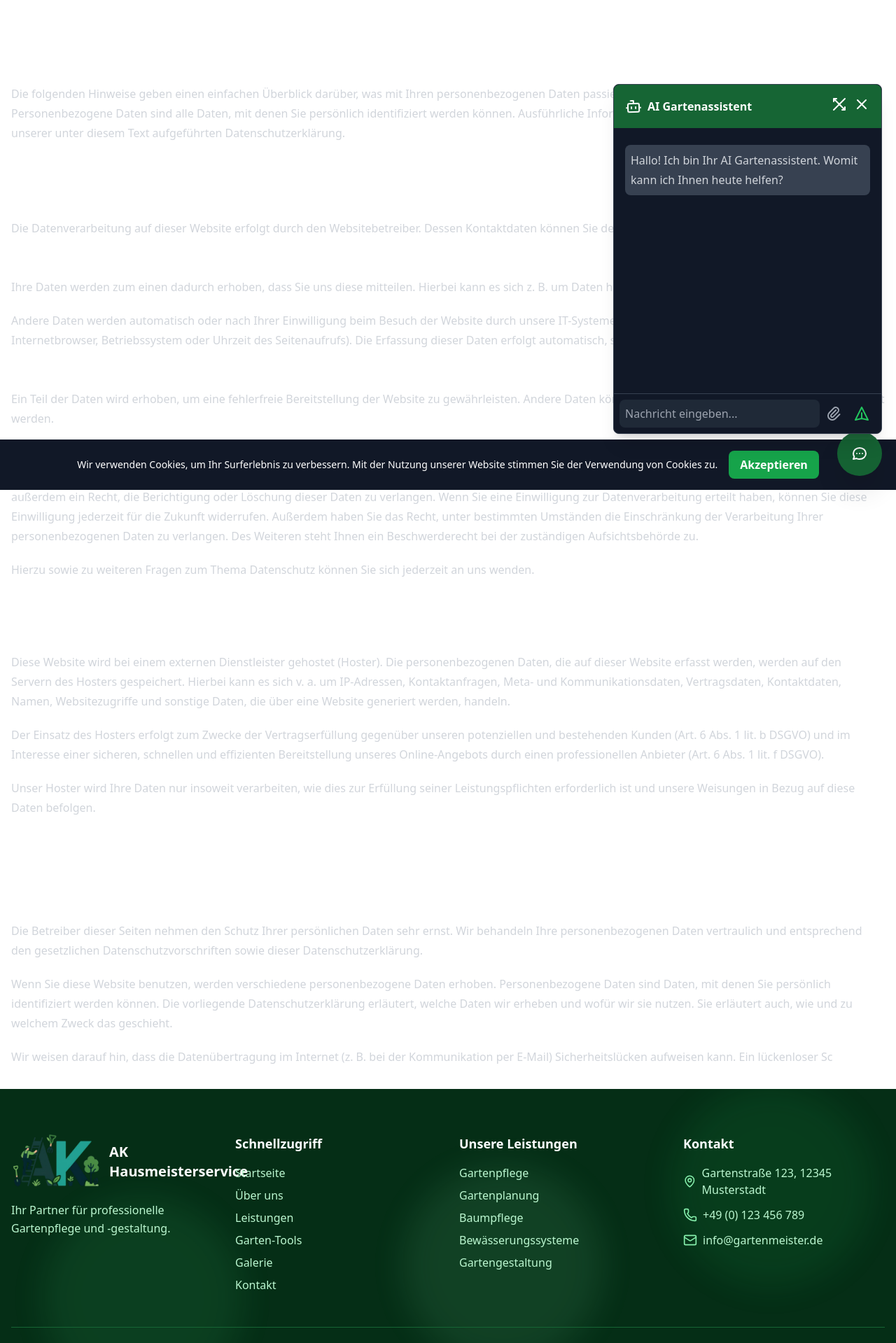
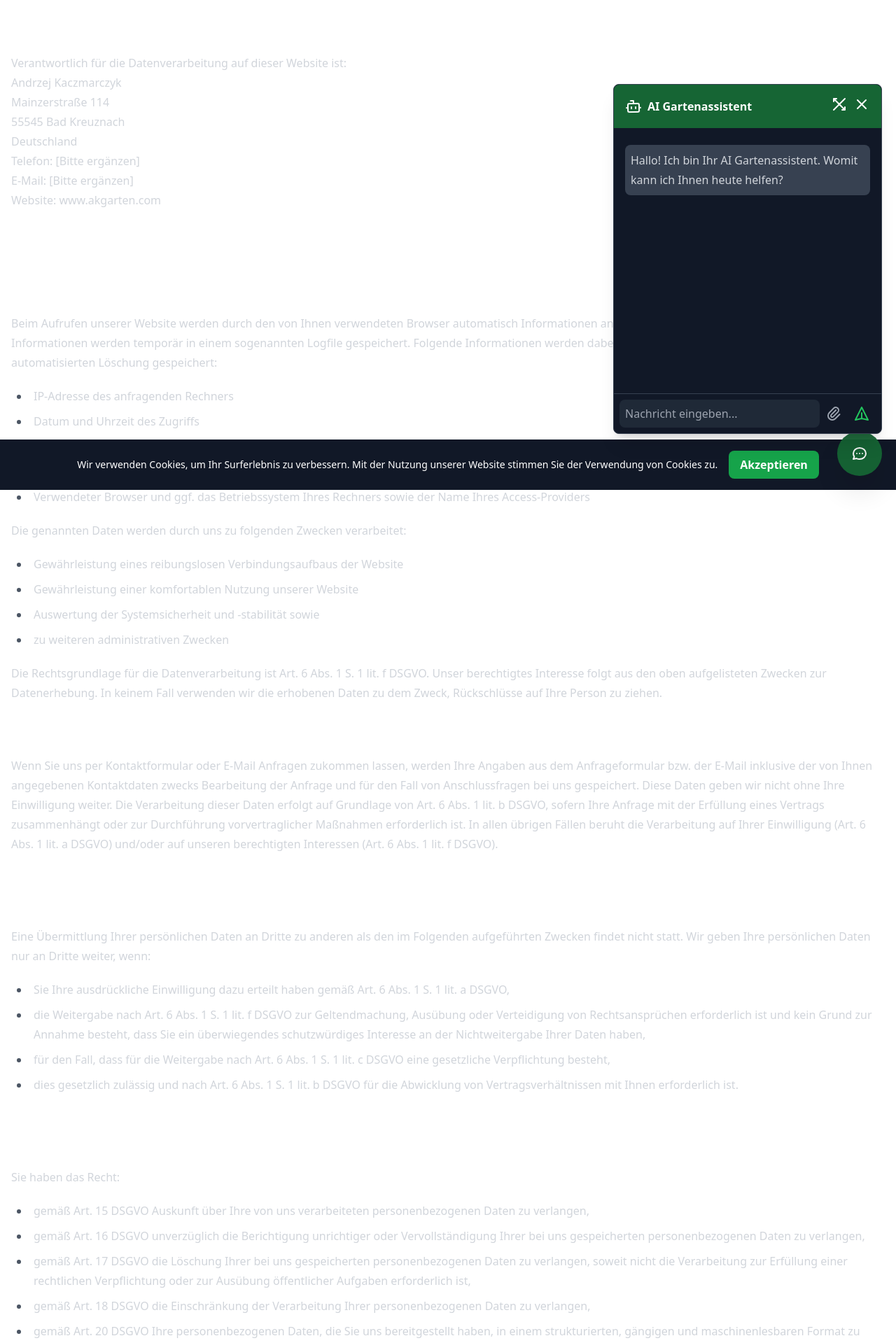
Before and after one commit to Bl4nk44/akgarten, a React (Vite) app: page /datenschutz in a window 1280 px wide. Shown: the part 100-2019 px from the top of the page at 70% size. Built offline with nearby package versions, Linux system fonts and the light colour scheme.

Commit message:
Feat: Zaktualizowano politykę prywatności o pełną treść

```diff
--- a/src/pages/Datenschutz.tsx
+++ b/src/pages/Datenschutz.tsx
@@ -10,32 +10,100 @@ export default function Datenschutz() {
         <article className="prose prose-invert max-w-none">
           <h1>Datenschutzerklärung</h1>
 
-          <h2>1. Datenschutz auf einen Blick</h2>
-          <h3>Allgemeine Hinweise</h3>
-          <p>Die folgenden Hinweise geben einen einfachen Überblick darüber, was mit Ihren personenbezogenen Daten passiert, wenn Sie diese Website besuchen. Personenbezogene Daten sind alle Daten, mit denen Sie persönlich identifiziert werden können. Ausführliche Informationen zum Thema Datenschutz entnehmen Sie unserer unter diesem Text aufgeführten Datenschutzerklärung.</p>
+          <h2>1. Verantwortlicher</h2>
+          <p>
+            Verantwortlich für die Datenverarbeitung auf dieser Website ist:
+            <br />
+            Andrzej Kaczmarczyk
+            <br />
+            Mainzerstraße 114
+            <br />
+            55545 Bad Kreuznach
+            <br />
+            Deutschland
+            <br />
+            Telefon: [Bitte ergänzen]
+            <br />
+            E-Mail: [Bitte ergänzen]
+            <br />
+            Website: www.akgarten.com
+          </p>
 
-          <h3>Datenerfassung auf dieser Website</h3>
-          <h4>Wer ist verantwortlich für die Datenerfassung auf dieser Website?</h4>
-          <p>Die Datenverarbeitung auf dieser Website erfolgt durch den Websitebetreiber. Dessen Kontaktdaten können Sie dem Impressum dieser Website entnehmen.</p>
-          <h4>Wie erfassen wir Ihre Daten?</h4>
-          <p>Ihre Daten werden zum einen dadurch erhoben, dass Sie uns diese mitteilen. Hierbei kann es sich z. B. um Daten handeln, die Sie in ein Kontaktformular eingeben.</p>
-          <p>Andere Daten werden automatisch oder nach Ihrer Einwilligung beim Besuch der Website durch unsere IT-Systeme erfasst. Das sind vor allem technische Daten (z. B. Internetbrowser, Betriebssystem oder Uhrzeit des Seitenaufrufs). Die Erfassung dieser Daten erfolgt automatisch, sobald Sie diese Website betreten.</p>
-          <h4>Wofür nutzen wir Ihre Daten?</h4>
-          <p>Ein Teil der Daten wird erhoben, um eine fehlerfreie Bereitstellung der Website zu gewährleisten. Andere Daten können zur Analyse Ihres Nutzerverhaltens verwendet werden.</p>
-          <h4>Welche Rechte haben Sie bezüglich Ihrer Daten?</h4>
-          <p>Sie haben jederzeit das Recht, unentgeltlich Auskunft über Herkunft, Empfänger und Zweck Ihrer gespeicherten personenbezogenen Daten zu erhalten. Sie haben außerdem ein Recht, die Berichtigung oder Löschung dieser Daten zu verlangen. Wenn Sie eine Einwilligung zur Datenverarbeitung erteilt haben, können Sie diese Einwilligung jederzeit für die Zukunft widerrufen. Außerdem haben Sie das Recht, unter bestimmten Umständen die Einschränkung der Verarbeitung Ihrer personenbezogenen Daten zu verlangen. Des Weiteren steht Ihnen ein Beschwerderecht bei der zuständigen Aufsichtsbehörde zu.</p>
-          <p>Hierzu sowie zu weiteren Fragen zum Thema Datenschutz können Sie sich jederzeit an uns wenden.</p>
+          <h2>2. Erhebung und Speicherung personenbezogener Daten sowie Art und Zweck von deren Verwendung</h2>
+          <h3>a) Beim Besuch der Website:</h3>
+          <p>
+            Beim Aufrufen unserer Website werden durch den von Ihnen verwendeten Browser automatisch Informationen an den Server unserer Website gesendet. Diese Informationen werden temporär in einem sogenannten Logfile gespeichert. Folgende Informationen werden dabei ohne Ihr Zutun erfasst und bis zur automatisierten Löschung gespeichert:
+          </p>
+          <ul>
+            <li>IP-Adresse des anfragenden Rechners</li>
+            <li>Datum und Uhrzeit des Zugriffs</li>
+            <li>Name und URL der abgerufenen Datei</li>
+            <li>Website, von der aus der Zugriff erfolgt (Referrer-URL)</li>
+            <li>Verwendeter Browser und ggf. das Betriebssystem Ihres Rechners sowie der Name Ihres Access-Providers</li>
+          </ul>
+          <p>Die genannten Daten werden durch uns zu folgenden Zwecken verarbeitet:</p>
+          <ul>
+            <li>Gewährleistung eines reibungslosen Verbindungsaufbaus der Website</li>
+            <li>Gewährleistung einer komfortablen Nutzung unserer Website</li>
+            <li>Auswertung der Systemsicherheit und -stabilität sowie</li>
+            <li>zu weiteren administrativen Zwecken</li>
+          </ul>
+          <p>
+            Die Rechtsgrundlage für die Datenverarbeitung ist Art. 6 Abs. 1 S. 1 lit. f DSGVO. Unser berechtigtes Interesse folgt aus den oben aufgelisteten Zwecken zur Datenerhebung. In keinem Fall verwenden wir die erhobenen Daten zu dem Zweck, Rückschlüsse auf Ihre Person zu ziehen.
+          </p>
 
-          <h2>2. Hosting</h2>
-          <p>Diese Website wird bei einem externen Dienstleister gehostet (Hoster). Die personenbezogenen Daten, die auf dieser Website erfasst werden, werden auf den Servern des Hosters gespeichert. Hierbei kann es sich v. a. um IP-Adressen, Kontaktanfragen, Meta- und Kommunikationsdaten, Vertragsdaten, Kontaktdaten, Namen, Websitezugriffe und sonstige Daten, die über eine Website generiert werden, handeln.</p>
-          <p>Der Einsatz des Hosters erfolgt zum Zwecke der Vertragserfüllung gegenüber unseren potenziellen und bestehenden Kunden (Art. 6 Abs. 1 lit. b DSGVO) und im Interesse einer sicheren, schnellen und effizienten Bereitstellung unseres Online-Angebots durch einen professionellen Anbieter (Art. 6 Abs. 1 lit. f DSGVO).</p>
-          <p>Unser Hoster wird Ihre Daten nur insoweit verarbeiten, wie dies zur Erfüllung seiner Leistungspflichten erforderlich ist und unsere Weisungen in Bezug auf diese Daten befolgen.</p>
+          <h3>b) Kontaktformular / E-Mail-Kontakt:</h3>
+          <p>
+            Wenn Sie uns per Kontaktformular oder E-Mail Anfragen zukommen lassen, werden Ihre Angaben aus dem Anfrageformular bzw. der E-Mail inklusive der von Ihnen angegebenen Kontaktdaten zwecks Bearbeitung der Anfrage und für den Fall von Anschlussfragen bei uns gespeichert. Diese Daten geben wir nicht ohne Ihre Einwilligung weiter. Die Verarbeitung dieser Daten erfolgt auf Grundlage von Art. 6 Abs. 1 lit. b DSGVO, sofern Ihre Anfrage mit der Erfüllung eines Vertrags zusammenhängt oder zur Durchführung vorvertraglicher Maßnahmen erforderlich ist. In allen übrigen Fällen beruht die Verarbeitung auf Ihrer Einwilligung (Art. 6 Abs. 1 lit. a DSGVO) und/oder auf unseren berechtigten Interessen (Art. 6 Abs. 1 lit. f DSGVO).
+          </p>
 
-          <h2>3. Allgemeine Hinweise und Pflichtinformationen</h2>
-          <h3>Datenschutz</h3>
-          <p>Die Betreiber dieser Seiten nehmen den Schutz Ihrer persönlichen Daten sehr ernst. Wir behandeln Ihre personenbezogenen Daten vertraulich und entsprechend den gesetzlichen Datenschutzvorschriften sowie dieser Datenschutzerklärung.</p>
-          <p>Wenn Sie diese Website benutzen, werden verschiedene personenbezogene Daten erhoben. Personenbezogene Daten sind Daten, mit denen Sie persönlich identifiziert werden können. Die vorliegende Datenschutzerklärung erläutert, welche Daten wir erheben und wofür wir sie nutzen. Sie erläutert auch, wie und zu welchem Zweck das geschieht.</p>
-          <p>Wir weisen darauf hin, dass die Datenübertragung im Internet (z. B. bei der Kommunikation per E-Mail) Sicherheitslücken aufweisen kann. Ein lückenloser Sc</p>
+          <h2>3. Weitergabe von Daten</h2>
+          <p>Eine Übermittlung Ihrer persönlichen Daten an Dritte zu anderen als den im Folgenden aufgeführten Zwecken findet nicht statt. Wir geben Ihre persönlichen Daten nur an Dritte weiter, wenn:</p>
+          <ul>
+            <li>Sie Ihre ausdrückliche Einwilligung dazu erteilt haben gemäß Art. 6 Abs. 1 S. 1 lit. a DSGVO,</li>
+            <li>die Weitergabe nach Art. 6 Abs. 1 S. 1 lit. f DSGVO zur Geltendmachung, Ausübung oder Verteidigung von Rechtsansprüchen erforderlich ist und kein Grund zur Annahme besteht, dass Sie ein überwiegendes schutzwürdiges Interesse an der Nichtweitergabe Ihrer Daten haben,</li>
+            <li>für den Fall, dass für die Weitergabe nach Art. 6 Abs. 1 S. 1 lit. c DSGVO eine gesetzliche Verpflichtung besteht,</li>
+            <li>dies gesetzlich zulässig und nach Art. 6 Abs. 1 S. 1 lit. b DSGVO für die Abwicklung von Vertragsverhältnissen mit Ihnen erforderlich ist.</li>
+          </ul>
+
+          <h2>4. Ihre Rechte</h2>
+          <p>Sie haben das Recht:</p>
+          <ul>
+            <li>gemäß Art. 15 DSGVO Auskunft über Ihre von uns verarbeiteten personenbezogenen Daten zu verlangen,</li>
+            <li>gemäß Art. 16 DSGVO unverzüglich die Berichtigung unrichtiger oder Vervollständigung Ihrer bei uns gespeicherten personenbezogenen Daten zu verlangen,</li>
+            <li>gemäß Art. 17 DSGVO die Löschung Ihrer bei uns gespeicherten personenbezogenen Daten zu verlangen, soweit nicht die Verarbeitung zur Erfüllung einer rechtlichen Verpflichtung oder zur Ausübung öffentlicher Aufgaben erforderlich ist,</li>
+            <li>gemäß Art. 18 DSGVO die Einschränkung der Verarbeitung Ihrer personenbezogenen Daten zu verlangen,</li>
+            <li>gemäß Art. 20 DSGVO Ihre personenbezogenen Daten, die Sie uns bereitgestellt haben, in einem strukturierten, gängigen und maschinenlesbaren Format zu erhalten oder die Übermittlung an einen anderen Verantwortlichen zu verlangen,</li>
+            <li>gemäß Art. 7 Abs. 3 DSGVO Ihre einmal erteilte Einwilligung jederzeit zu widerrufen,</li>
+            <li>gemäß Art. 77 DSGVO sich bei einer Aufsichtsbehörde zu beschweren.</li>
+          </ul>
+
+          <h2>5. Datensicherheit</h2>
+          <p>
+            Wir verwenden innerhalb des Website-Besuchs das verbreitete SSL-Verfahren (Secure Socket Layer) in Verbindung mit der jeweils höchsten Verschlüsselungsstufe, die von Ihrem Browser unterstützt wird. Darüber hinaus setzen wir geeignete technische und organisatorische Sicherheitsmaßnahmen ein, um Ihre Daten gegen zufällige oder vorsätzliche Manipulationen, teilweisen oder vollständigen Verlust, Zerstörung oder gegen den unbefugten Zugriff Dritter zu schützen.
+          </p>
+
+          <h2>6. Aktualität und Änderung dieser Datenschutzerklärung</h2>
+          <p>
+            Diese Datenschutzerklärung ist aktuell gültig und hat den Stand Oktober 2025. Durch die Weiterentwicklung unserer Website und der Angebote darüber oder aufgrund geänderter gesetzlicher beziehungsweise behördlicher Vorgaben kann es notwendig werden, diese Datenschutzerklärung zu ändern. Die jeweils aktuelle Datenschutzerklärung kann jederzeit auf der Website unter www.akgarten.com abgerufen und ausgedruckt werden.
+          </p>
+
+          <h2>7. Cookies</h2>
+          <p>
+            Unsere Website verwendet sogenannte Cookies. Cookies sind kleine Textdateien, die auf Ihrem Endgerät gespeichert werden und die Ihr Browser speichert. Sie dienen dazu, unser Angebot nutzerfreundlicher, effektiver und sicherer zu machen.
+          </p>
+          <p>Es gibt zwei verschiedene Kategorien von Cookies:</p>
+          <ul>
+            <li>Technisch notwendige Cookies, die für den Betrieb der Website zwingend erforderlich sind und ohne Ihre Einwilligung gesetzt werden dürfen (z.B. zur Sicherstellung der Funktionalität, Spracheinstellungen, Warenkorbfunktion).</li>
+            <li>Technisch nicht notwendige Cookies (wie Tracking-, Analyse- oder Marketing-Cookies), die personenbezogene Daten verarbeiten und eine ausdrückliche Einwilligung der Nutzerinnen und Nutzer erfordern. Diese Cookies werden erst nach Ihrer ausdrücklichen Zustimmung über unser Cookie-Banner gesetzt.</li>
+          </ul>
+          <p>
+            Sie können Ihre Cookie-Einstellungen jederzeit über das Cookie-Banner bzw. die Einstellungen in Ihrem Browser anpassen. Bereits gespeicherte Cookies können in den Systemeinstellungen Ihres Browsers gelöscht werden.
+          </p>
+          <p>
+            Rechtsgrundlage für den Einsatz von technisch notwendigen Cookies ist Art. 6 Abs. 1 lit. f DSGVO (berechtigtes Interesse), für technisch nicht notwendige Cookies Art. 6 Abs. 1 lit. a DSGVO (Einwilligung).
+          </p>
+          <p>Weitere Informationen dazu finden Sie in unserem Cookie-Banner oder erhalten Sie gerne auf Anfrage.</p>
         </article>
       </main>
       <Footer />
```
